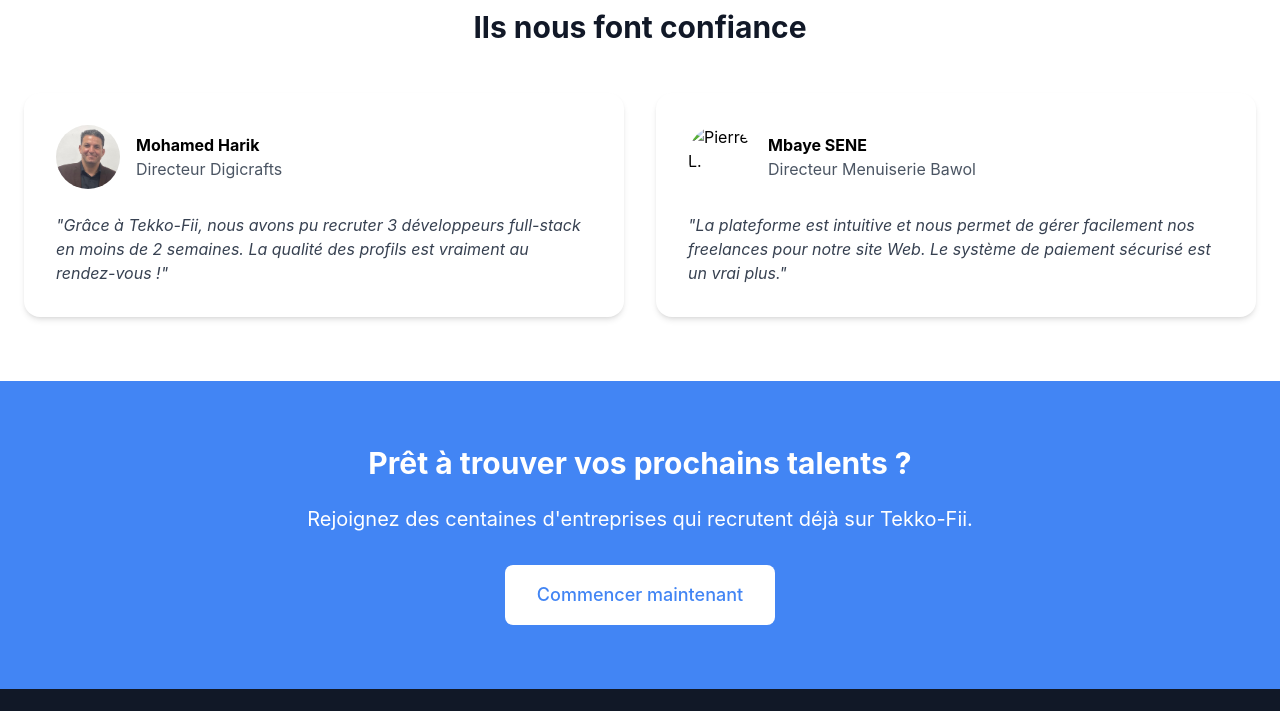
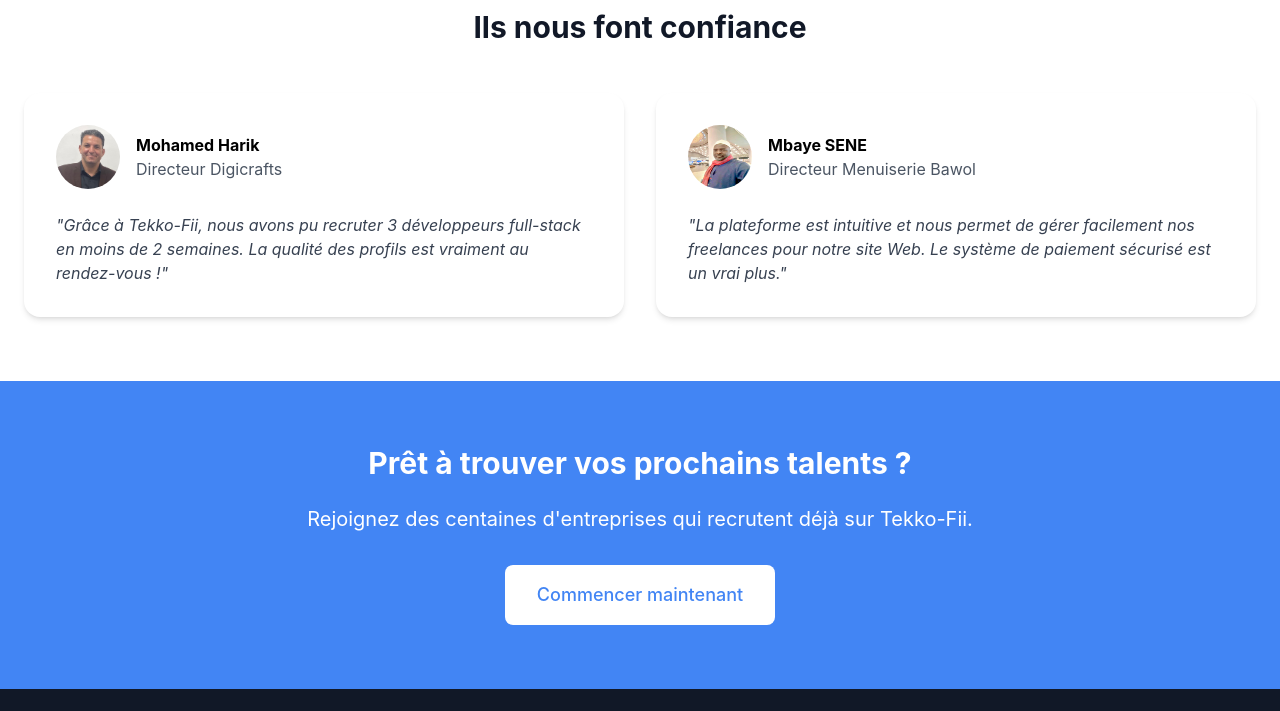
Before and after one commit to Leer-dev20/Tekko-Fii, a plain HTML site: page entreprise.html in a window 1280 px wide. Shown: the part 1340-2051 px from the top of the page. Drawn offline with nearby package versions, Linux system fonts and the light colour scheme.

Commit message:
seconde commit

```diff
--- a/entreprise.html
+++ b/entreprise.html
@@ -145,7 +145,7 @@
 <!-- Testimonial 2 -->
 <div class="bg-white p-8 rounded-lg shadow-md">
 <div class="flex items-center mb-6">
-<img alt="Pierre L." class="w-16 h-16 rounded-full mr-4" src=""/>
+<img alt="M.SENE" class="w-16 h-16 rounded-full mr-4" src="img/1.jpg"/>
 <div>
 <h4 class="font-bold">Mbaye SENE</h4>
 <p class="text-gray-600">Directeur Menuiserie Bawol </p>
```
